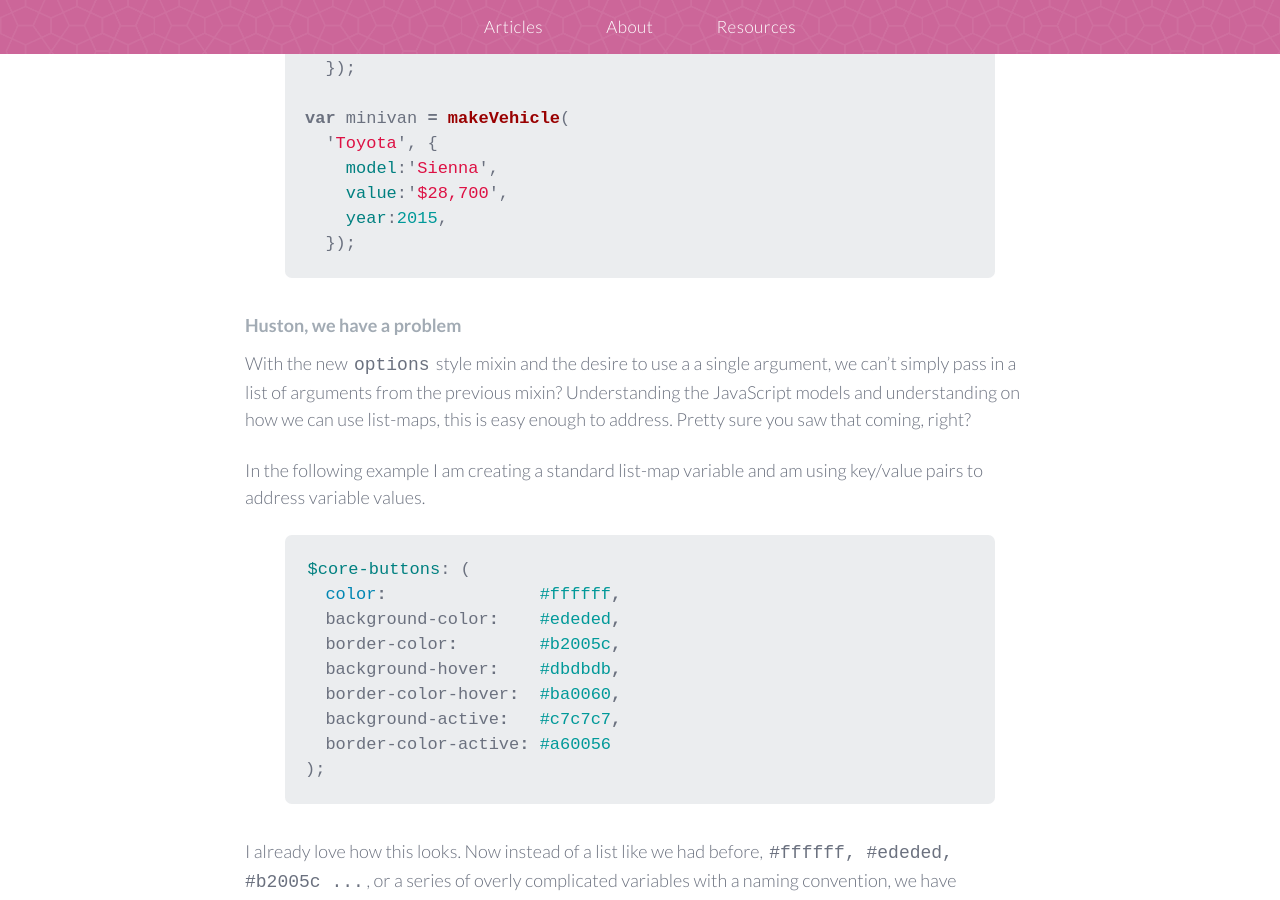
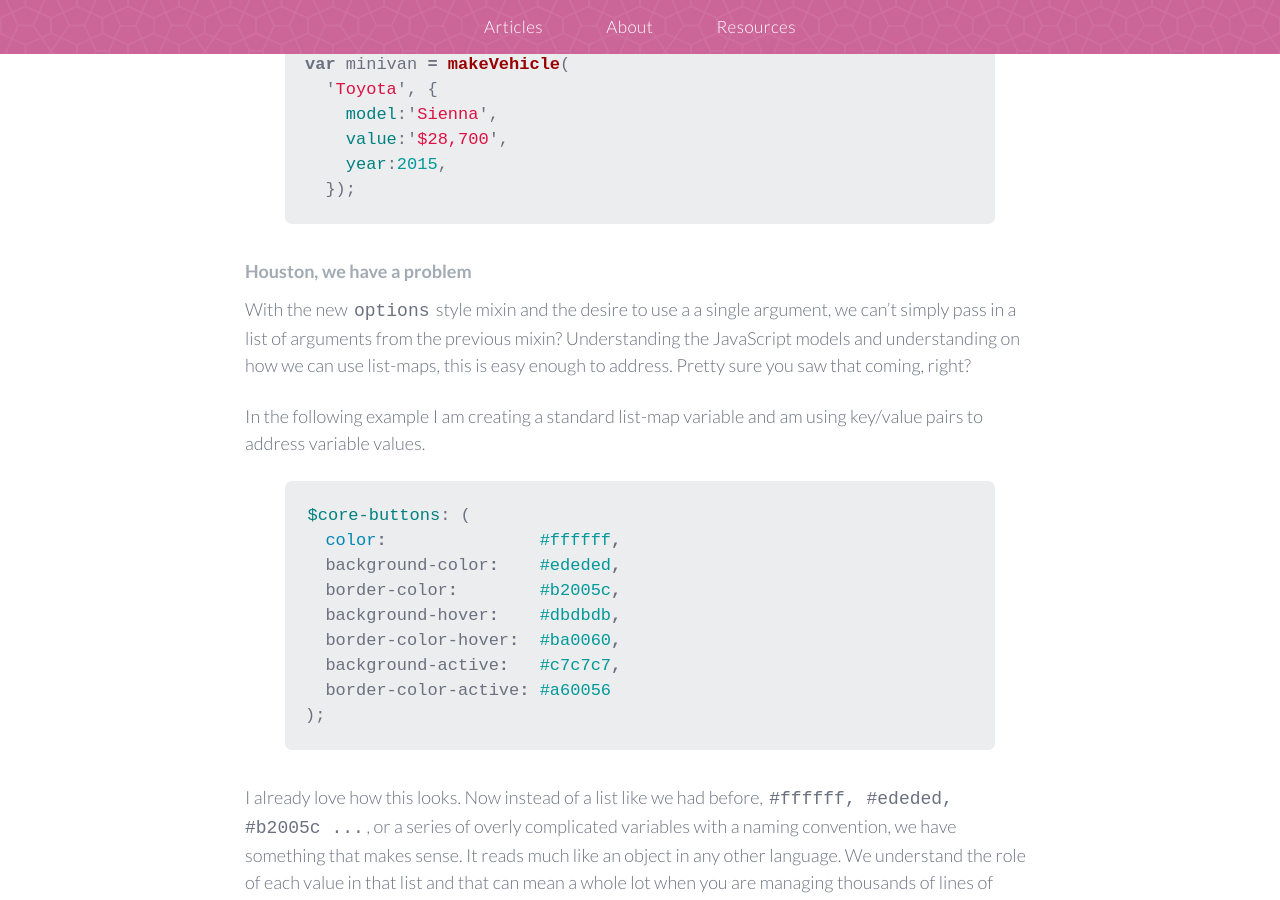
Before and after one commit to sassbreak/sassbreak.github.io, a Jekyll site: the page built from _posts/2015-12-10-stop-arguing-with-your-mixins.md, in a window 1280 px wide and 900 px high, scrolled down 3588 px. Built offline with Jekyll 4.4.1, drawn with Linux system fonts in a browser that asks for light colours; comment, search, counter and statistics services are not loaded; some of the changed text lies outside the part shown.

Commit message:
Edit title

```diff
--- a/_posts/2015-12-10-stop-arguing-with-your-mixins.md
+++ b/_posts/2015-12-10-stop-arguing-with-your-mixins.md
@@ -112,7 +110,7 @@ var minivan = makeVehicle(
   });
 {% endhighlight %}
 
-### Huston, we have a problem
+### Houston, we have a problem
 
 With the new `options` style mixin and the desire to use a a single argument, we can't simply pass in a list of arguments from the previous mixin? Understanding the JavaScript models and understanding on how we can use list-maps, this is easy enough to address. Pretty sure you saw that coming, right?
 
```
Also changed, not shown: other parts of _posts/2015-12-10-stop-arguing-with-your-mixins.md (+0 -2 lines).
